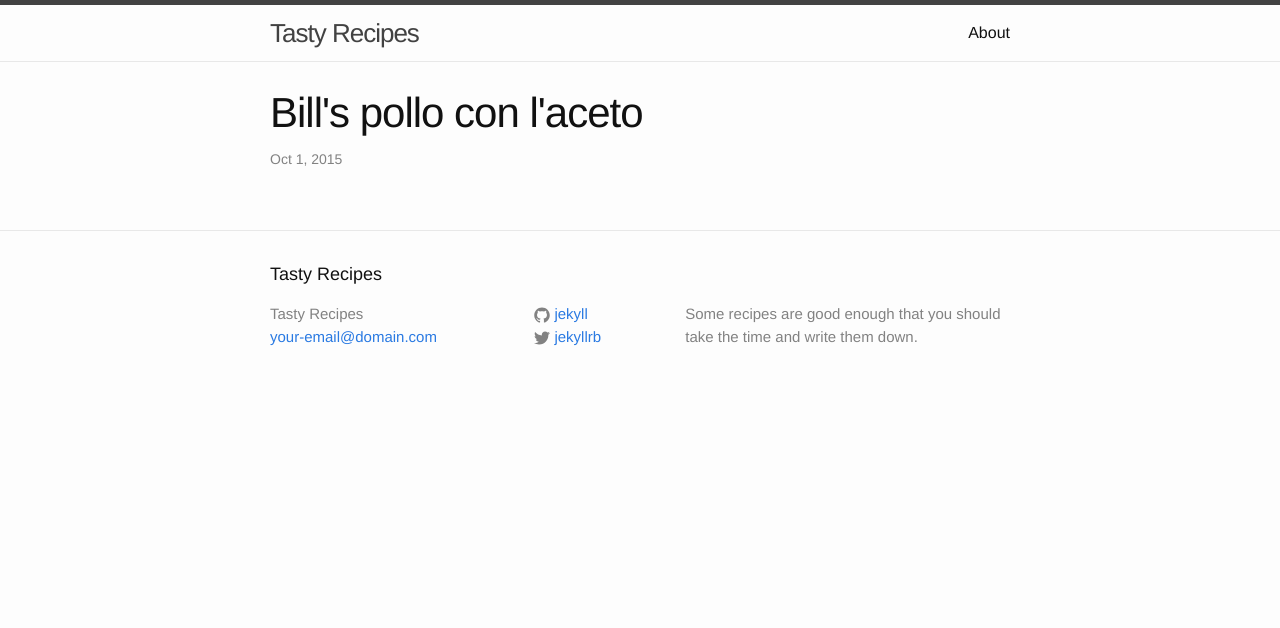
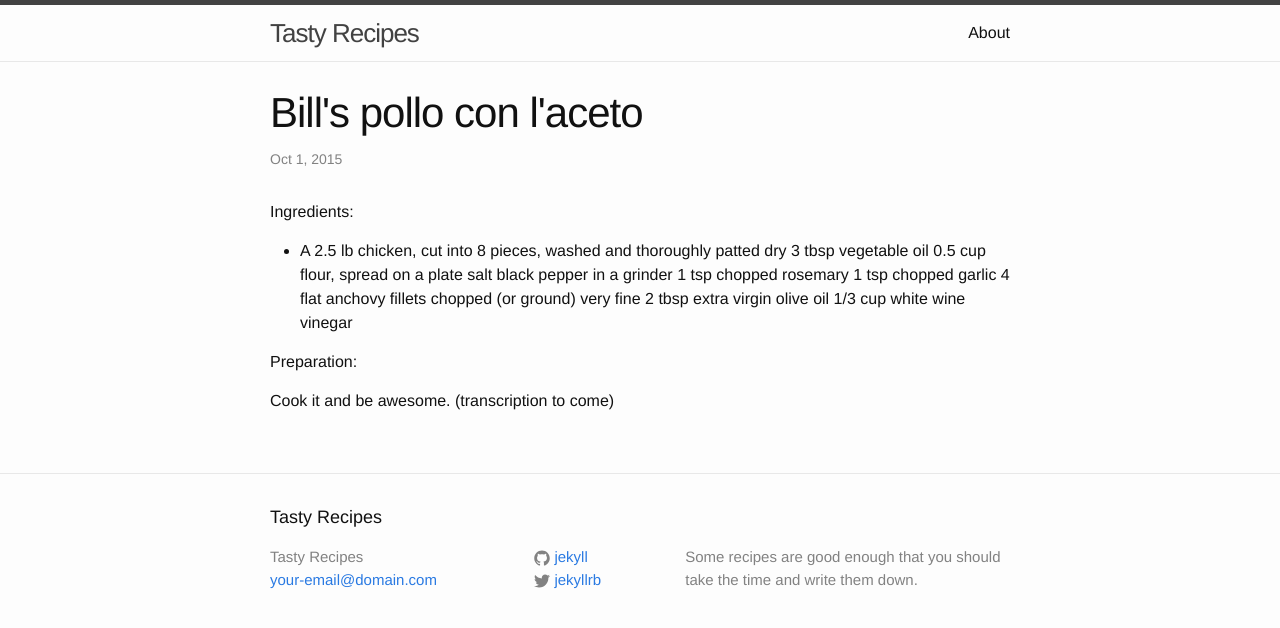
Before and after one commit to michaelpmcdonald/recipes, a Jekyll site: the page built from _posts/2015-11-1-bills-pollo-con-laceto.markdown, in a window 1280 px wide. Shown: the top 628 px of the page. Built offline with Jekyll 4.4.1, drawn with Linux system fonts in a browser that asks for light colours.

Commit message:
Updates to bill's chicken and luminata chicken

```diff
--- a/_posts/2015-11-1-bills-pollo-con-laceto.markdown
+++ b/_posts/2015-11-1-bills-pollo-con-laceto.markdown
@@ -4,3 +4,20 @@ title:  "Bill's pollo con l'aceto"
 date:   2015-10-1 12:00:00
 
 ---
+
+Ingredients:
+
+* A 2.5 lb chicken, cut into 8 pieces, washed and thoroughly patted dry
+3 tbsp vegetable oil
+0.5 cup flour, spread on a plate
+salt
+black pepper in a grinder
+1 tsp chopped rosemary
+1 tsp chopped garlic
+4 flat anchovy fillets chopped (or ground) very fine
+2 tbsp extra virgin olive oil
+1/3 cup white wine vinegar
+
+Preparation:
+
+Cook it and be awesome. (transcription to come)
```
Also changed, not shown: _posts/2015-11-10-lumitata-chicken.markdown (+6 -4 lines), 2 other files.
